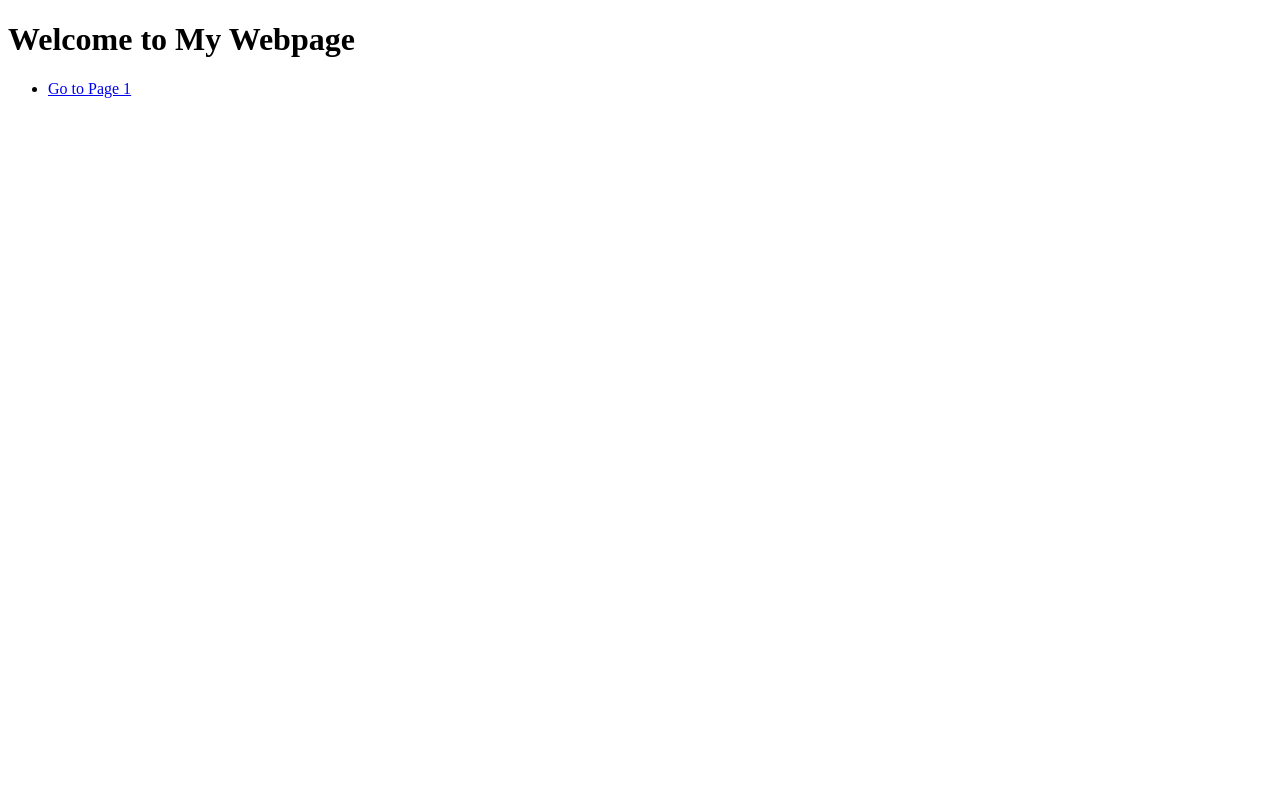
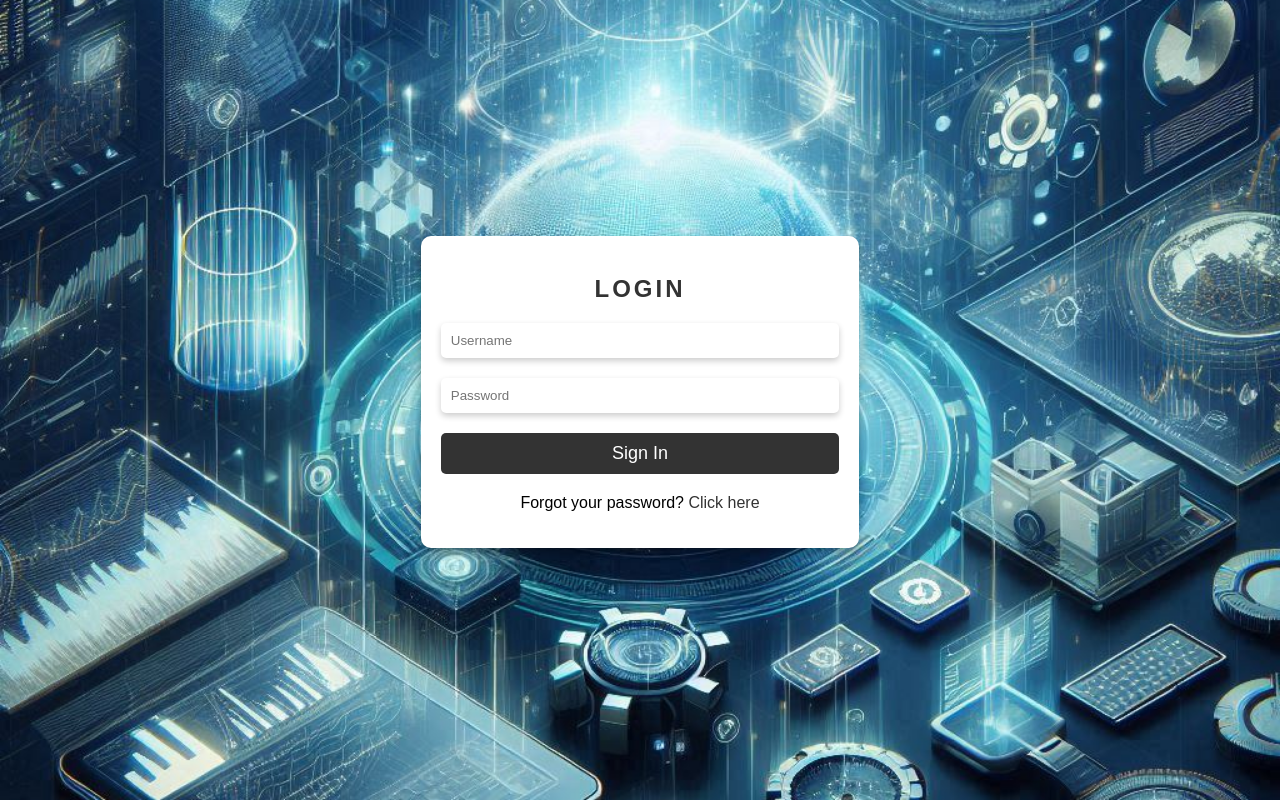
Before and after one commit to tejeswarpatro18/onezero8, a plain HTML site: page index.html in a window 1280 px wide. Drawn offline with Linux system fonts and the light colour scheme.

Commit message:
updated index file 2

```diff
--- a/index.html
+++ b/index.html
@@ -1,14 +1,127 @@
-<!DOCTYPE html>
-<html lang="en">
-<head>
-    <meta charset="UTF-8">
-    <meta name="viewport" content="width=device-width, initial-scale=1.0">
-    <title>Webpage with Links</title>
-</head>
-<body>
-    <h1>Welcome to My Webpage</h1>
-    <ul>
-        <li><a href="public/html/index.html">Go to Page 1</a></li>
-    </ul>
-</body>
+<html>
+<section>
+
+    <head>
+
+        <title>OneZero8 Solutions</title>
+        <style>
+            body {
+                margin: 0;
+                padding: 0;
+                font-family: Arial, sans-serif;
+                background-color: #f8f8f8;
+            }
+
+            .login-container {
+                display: flex;
+                justify-content: center;
+                align-items: center;
+                height: 100vh;
+            }
+
+            .login-form {
+                max-width: 400px;
+                padding: 20px;
+                border-radius: 10px;
+                background-color: #ffffff;
+                box-shadow: 0 5px 10px rgba(0, 0, 0, 0.3);
+            }
+
+            .login-form h2 {
+                text-align: center;
+                margin-bottom: 20px;
+                color: #333;
+                text-transform: uppercase;
+                letter-spacing: 3px;
+            }
+
+            .login-form input[type="text"],
+            .login-form input[type="password"] {
+                width: 100%;
+                padding: 10px;
+                margin-bottom: 20px;
+                border: none;
+                border-radius: 5px;
+                box-shadow: 0 3px 6px rgba(0, 0, 0, 0.2);
+            }
+
+            .login-form input[type="submit"] {
+                display: block;
+                width: 100%;
+                padding: 10px;
+                border: none;
+                border-radius: 5px;
+                background-color: #333;
+                color: #fff;
+                font-size: 18px;
+                cursor: pointer;
+                transition: background-color 0.3s ease;
+            }
+
+            .login-form input[type="submit"]:hover {
+                background-color: #111;
+            }
+
+            .login-form p {
+                text-align: center;
+                margin-top: 20px;
+            }
+
+            .login-form a {
+                color: #333;
+                text-decoration: none;
+                transition: color 0.3s ease;
+            }
+
+            .login-form a:hover {
+                color: #111;
+            }
+
+            section {
+                min-height: 100vh;
+                display: flex;
+                justify-content: center;
+                align-items: center;
+                background-image: url("./img/bg2.jpeg");
+                background-position: center;
+                background-size: cover;
+                background-repeat: no-repeat;
+                background-attachment: fixed;
+                /* backdrop-filter: blur(5px); */
+
+            }
+        </style>
+    </head>
+
+    <body>
+        <div class="login-container">
+            <form class="login-form">
+                <h2>Login</h2>
+                <input type="text" placeholder="Username" required />
+                <input id="pwd" type="password" placeholder="Password" required />
+                <input type="submit" value="Sign In" onclick="redirect()" />
+                <p>
+                    Forgot your password? <a href="#">Click here</a>
+                </p>
+            </form>
+        </div>
+    </body>
+    <script>
+        function redirect() {
+            console.log("tttttttt")
+            const pwd = document.getElementById("pwd");
+            if (pwd.value=="1234") {
+                location.replace("/app.html")
+                console.log("xxxxxx")
+            }
+            else {
+                location.replace("/error.html")
+                console.log("yyyyyyyy")
+            }
+        }
+    </script>
+
+</section>
+
+
 </html>
```
